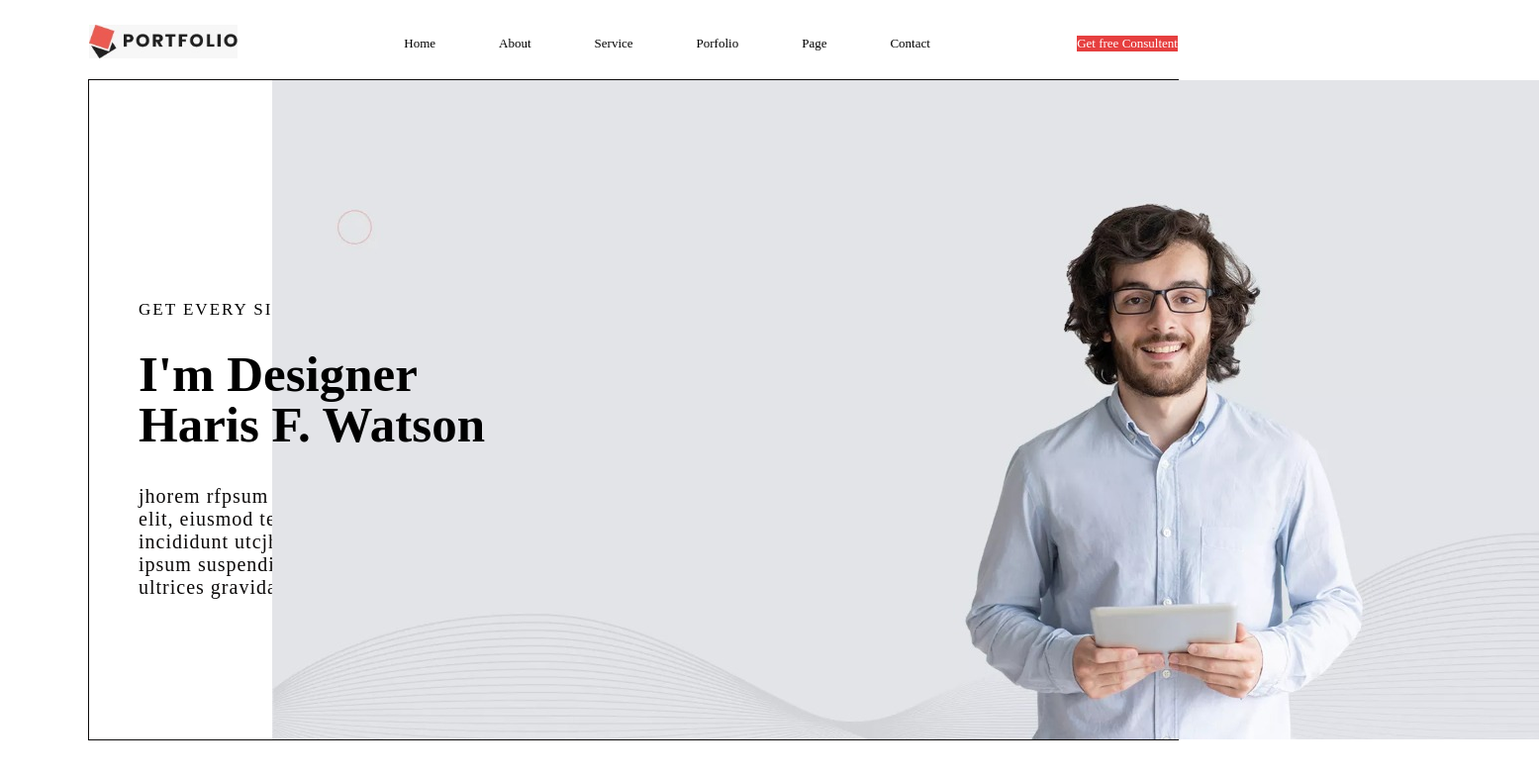
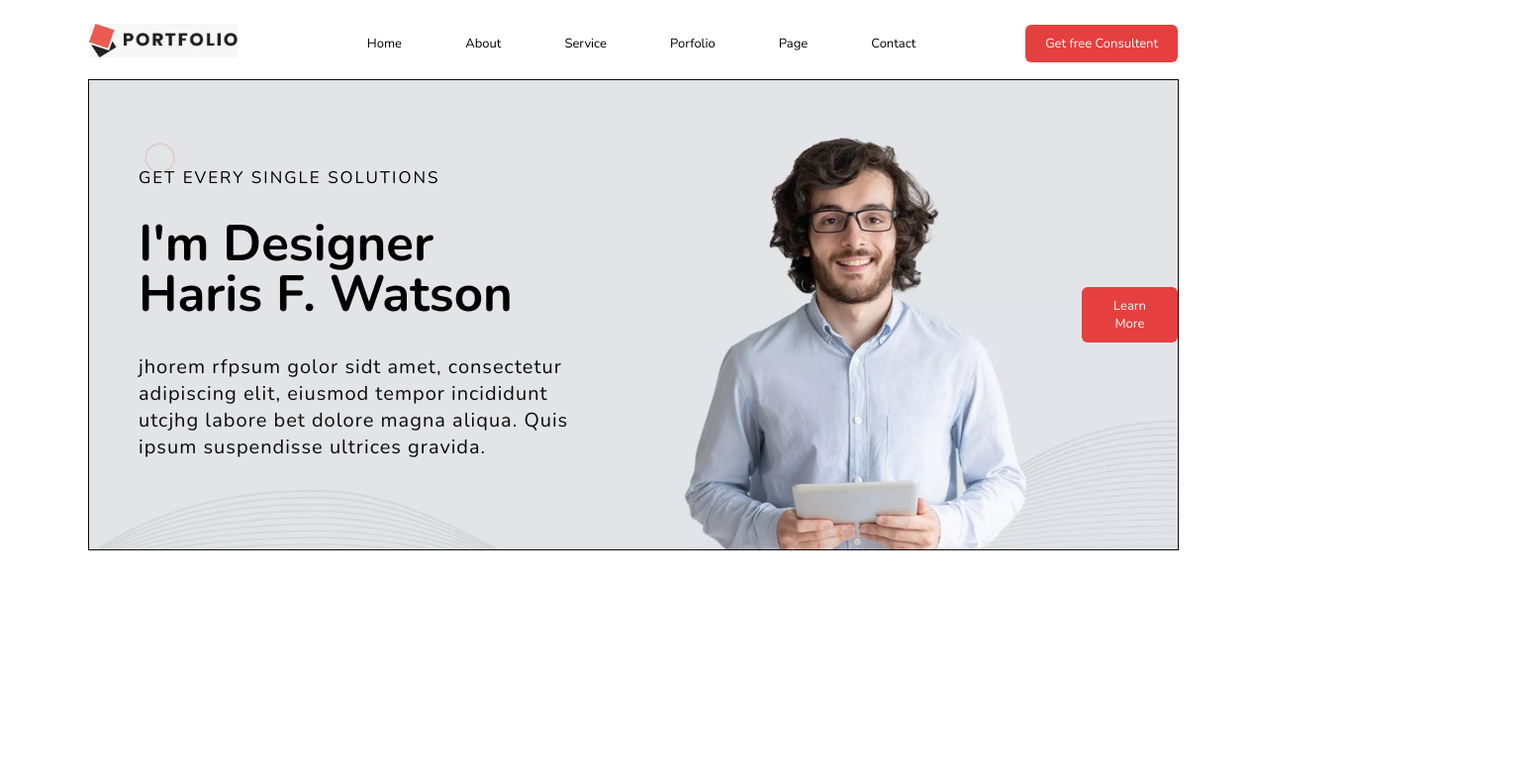
Before and after one commit to joynal05/new-dev, a plain HTML site: page moni work/project-1/index.html in a window 1280 px wide. Shown: the whole page at 99% size, 1555 px wide, since content can reach past the window. Drawn offline with nearby package versions, Linux system fonts and the light colour scheme.

Commit message:
btn problem

```diff
--- a/moni work/project-1/index.html
+++ b/moni work/project-1/index.html
@@ -31,12 +31,17 @@
         <div class="app-text">
             <h3>GET EVERY SINGLE SOLUTIONS</h3>
             <H1>I'm Designer<br>Haris F. Watson</H1>
-            <p>jhorem rfpsum golor sidt amet, consectetur adipiscing elit, eiusmod tempor<br>
-            incididunt utcjhg labore bet dolore magna aliqua. Quis ipsum suspendisse<br>
+            <p>jhorem rfpsum golor sidt amet, consectetur adipiscing elit, eiusmod tempor
+            incididunt utcjhg labore bet dolore magna aliqua. Quis ipsum suspendisse
              ultrices gravida.</p>
         </div>
         <div class="app-image">
-            <img src="./image/logo3.jpg" alt="">
+            </div>
+
+
+                <div class="signup-btn">Learn More</div>
+
+
         </div>
     </div>
 
--- a/moni work/project-1/style.css
+++ b/moni work/project-1/style.css
@@ -1,3 +1,8 @@
+@import url('https://fonts.googleapis.com/css2?family=Nunito:wght@400;700&display=swap');
+body,*{
+    font-family: 'Nunito',
+    sans-serif;
+}
 header {
     width: 1100px;
     height: 72px;
@@ -40,9 +45,9 @@ header {
     cursor: pointer;
     background-color: rgb(230, 63, 63);
     color: white;
-    font-weight: 100px;
     font-size: small;
-    font-weight: 700px;
+    padding: 10px 20px;
+    border-radius: 6px;
 }
 
 .banner {
@@ -50,18 +55,19 @@ header {
     margin: auto;
     color: rgb(12, 10, 10);
     border: 1px solid;
-
     display: flex;
     align-items: center;
+    background-image: url(./image/logo3.jpg);
+    background-size: cover;
+    background-position: center;
 }
 
 .app-text {
-
-    padding-left: 50px;
+    width: 50%;
+    padding: 70px 0 70px 50px;
 }
 
 .app-text h3 {
-    margin-top: 100px;
     font-size: 17px;
     color: #000;
     font-weight: 400;
@@ -85,9 +91,6 @@ header {
 
 }
 
-.app-text {
-    width: 50%;
-}
 
 
 .app-image {
@@ -96,3 +99,13 @@ header {
     justify-content: center;
 
 }
+.signup-btn{
+    cursor: pointer;
+    display: block;
+    color: #ffff;
+    background-color: rgb(230, 63, 63);
+    font-size: small;
+    padding: 10px 20px;
+    border-radius: 6px;
+    text-align: center;
+}
```
